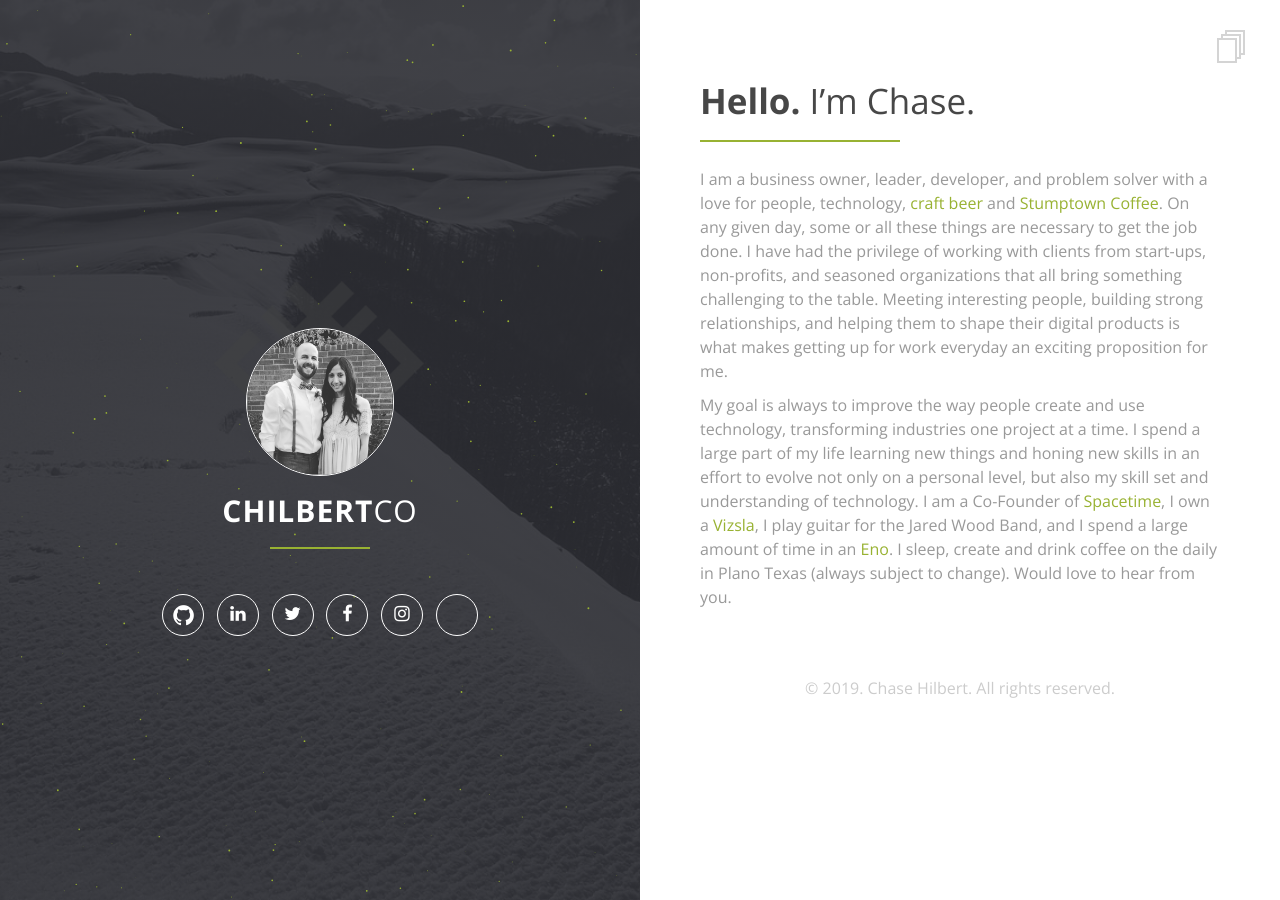
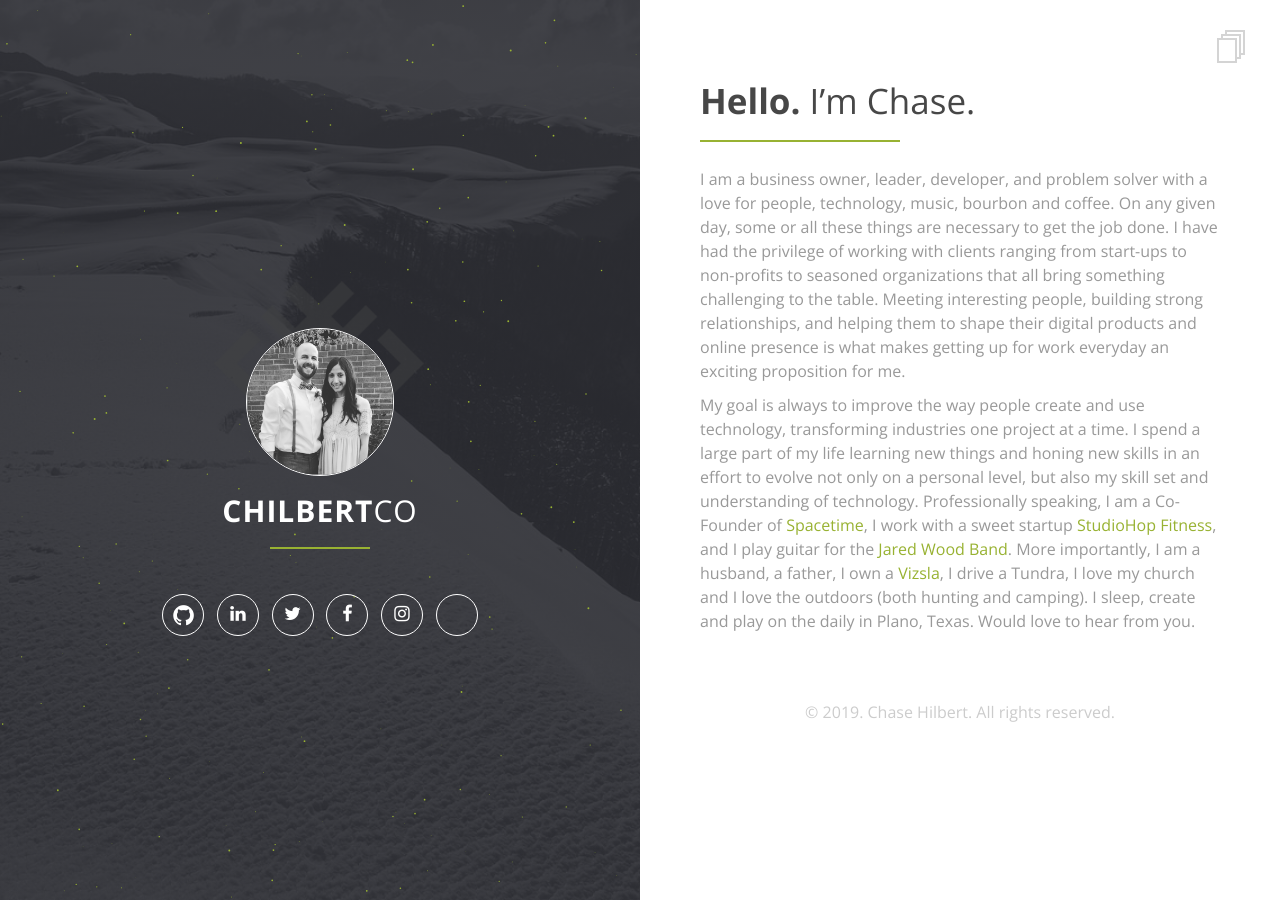
Before and after one commit to chilbert/chilbertco, a Jekyll site: the page built from index.md, in a window 1280 px wide. Built offline with Jekyll 4.4.1, drawn with Linux system fonts in a browser that asks for light colours; nearby versions of some CDN libraries; our own code applies the rules of GitHub Pages for plain Markdown files.

Commit message:
Updating homepage copy

```diff
--- a/index.md
+++ b/index.md
@@ -3,6 +3,6 @@ layout: home
 ---
 # Hello.  I'm Chase.
 
-I am a business owner, leader, developer, and problem solver with a love for people, technology, [craft beer](http://www.guidelive.com/craft-beer/2015/11/05/beginners-craft-beer-styles-guide?hootPostID=43e235b0083bfd39b0ea3f2c542f59d5) and [Stumptown Coffee](https://www.stumptowncoffee.com/). On any given day, some or all these things are necessary to get the job done. I have had the privilege of working with clients from start-ups, non-profits, and seasoned organizations that all bring something challenging to the table. Meeting interesting people, building strong relationships, and helping them to shape their digital products is what makes getting up for work everyday an exciting proposition for me.
+I am a business owner, leader, developer, and problem solver with a love for people, technology, music, bourbon and coffee. On any given day, some or all these things are necessary to get the job done. I have had the privilege of working with clients ranging from start-ups to non-profits to seasoned organizations that all bring something challenging to the table. Meeting interesting people, building strong relationships, and helping them to shape their digital products and online presence is what makes getting up for work everyday an exciting proposition for me.
 
-My goal is always to improve the way people create and use technology, transforming industries one project at a time. I spend a large part of my life learning new things and honing new skills in an effort to evolve not only on a personal level, but also my skill set and understanding of technology. I am a Co-Founder of [Spacetime](http://heyspacetime.com), I own a [Vizsla](http://www.akc.org/dog-breeds/vizsla/), I play guitar for the Jared Wood Band, and I spend a large amount of time in an [Eno](https://www.eaglesnestoutfittersinc.com/product/doublenest.html). I sleep, create and drink coffee on the daily in Plano Texas (always subject to change). Would love to hear from you.
+My goal is always to improve the way people create and use technology, transforming industries one project at a time. I spend a large part of my life learning new things and honing new skills in an effort to evolve not only on a personal level, but also my skill set and understanding of technology. Professionally speaking, I am a Co-Founder of [Spacetime](http://heyspacetime.com), I work with a sweet startup [StudioHop Fitness](https://studiohopfitness.com), and I play guitar for the [Jared Wood Band](http://jaredwoodmusic.com).  More importantly, I am a husband, a father, I own a [Vizsla](http://www.akc.org/dog-breeds/vizsla/), I drive a Tundra, I love my church and I love the outdoors (both hunting and camping). I sleep, create and play on the daily in Plano, Texas. Would love to hear from you.
```
Also changed, not shown: Gemfile.lock.
